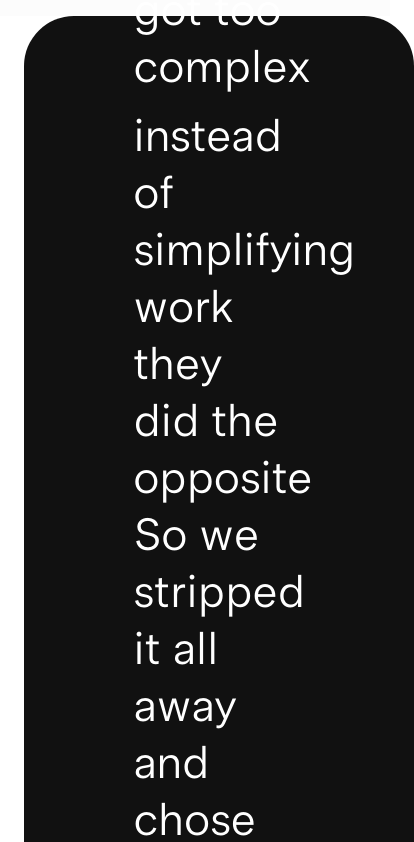
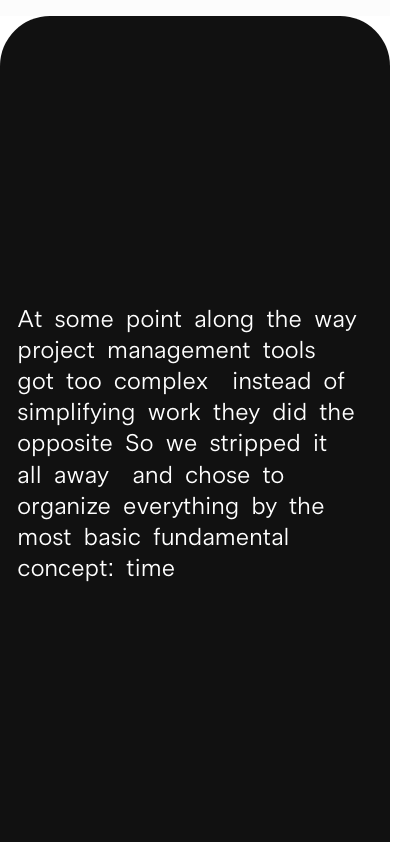
Before and after one commit to Shivuduu19/assembletry, a Next.js app: page / in a window 390 px wide. Shown: the part 2094-2936 px from the top of the page, 414 px wide, since content can reach past the window. Built offline with nearby package versions, Linux system fonts and the light colour scheme.

Commit message:
add textscroll responsivity

```diff
--- a/app/components/Textscroll.tsx
+++ b/app/components/Textscroll.tsx
@@ -6,7 +6,7 @@ import { myFont, myFontBook } from "../staticFonts/fonts"
 
 const Textscroll = () => {
     const element = useRef(null)
-    const paragraph = `At some point along the way project management tools got too complex  instead of simplifying work  they did the opposite So we stripped it all away  and chose to organize everything by the most basic fundamental concept: time
+    const paragraph = `At some point along the way project management tools got too complex  instead of simplifying work they did the opposite So we stripped it all away  and chose to organize everything by the most basic fundamental concept: time
  `
     const { scrollYProgress } = useScroll({
         target: element,
@@ -20,10 +20,10 @@ const Textscroll = () => {
     const words = paragraph.split(' ')
     return (
         <>
-            <div ref={element} className=" rounded-l-[50px] h-[300vh] w-full rounded-r-[50px] mx-6 px-6  py-0 bg-[#111] z-[6] ">
-                <div className="flex flex-none sticky top-0 h-screen w-full justify-center items-center" >
+            <div ref={element} className=" rounded-l-[50px] h-[300vh] w-full rounded-r-[50px]  sm:mx-6 px-2 sm:px-6  flex flex-none justify-center py-0 bg-[#111] z-[6] ">
+                <div className="flex flex-none sticky top-0 h-screen w-full  items-center" >
 
-                    <div className={` w-[50%] text-[45px] ${myFontBook.variable} font-anthroBook sticky max-w-[971px] top-[25vh] flex flex-wrap flex-none  items-center mx-auto   leading-[1] z-[1] p-0 break-words whitespace-normals `}>
+                    <div className={`  text-[24px] sm:text-[45px] ${myFontBook.variable} font-anthroBook sticky sm:max-w-[971px] top-[25vh] flex flex-wrap flex-none w-[95%] max-w-[450px] items-center mx-auto leading-[0.8]   sm:leading-[1] z-[1] p-0 overf  `}>
                         {
                             words.map((word, i) => {
                                 const start = i / words.length
```
